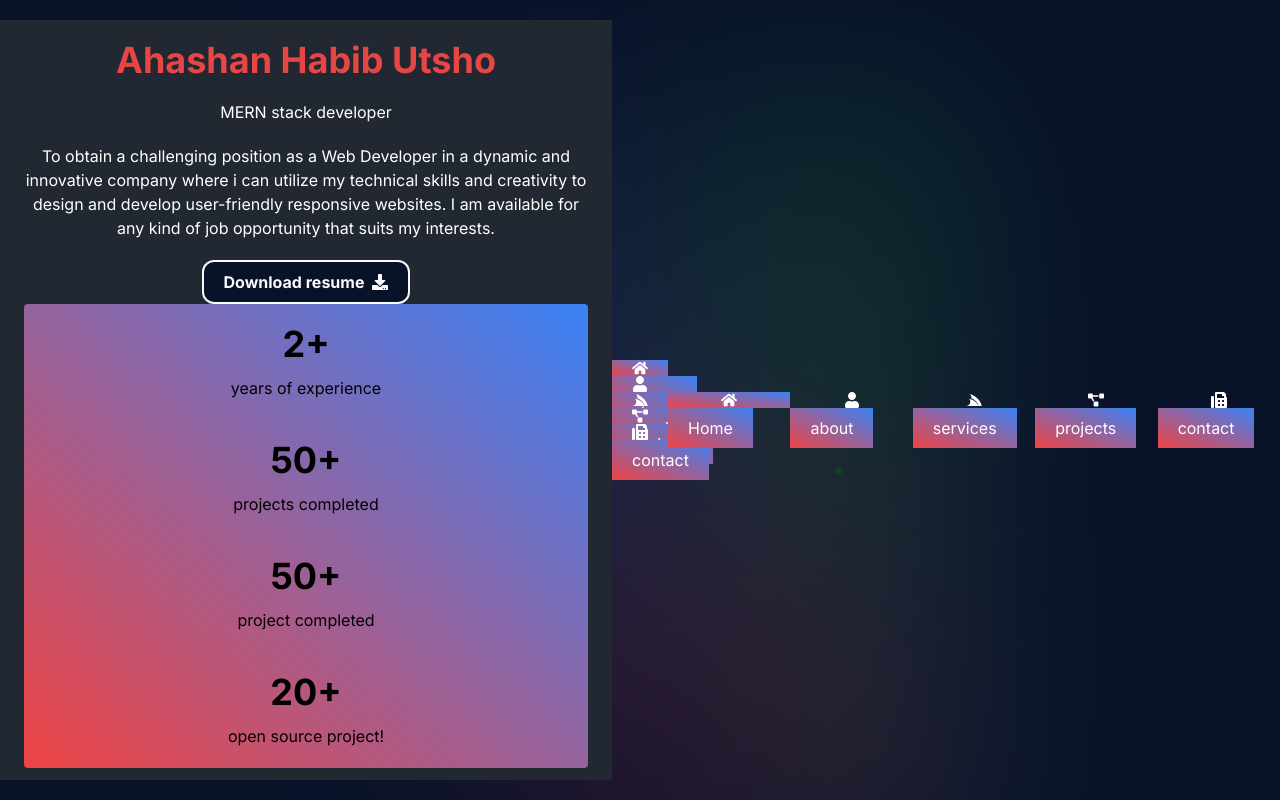
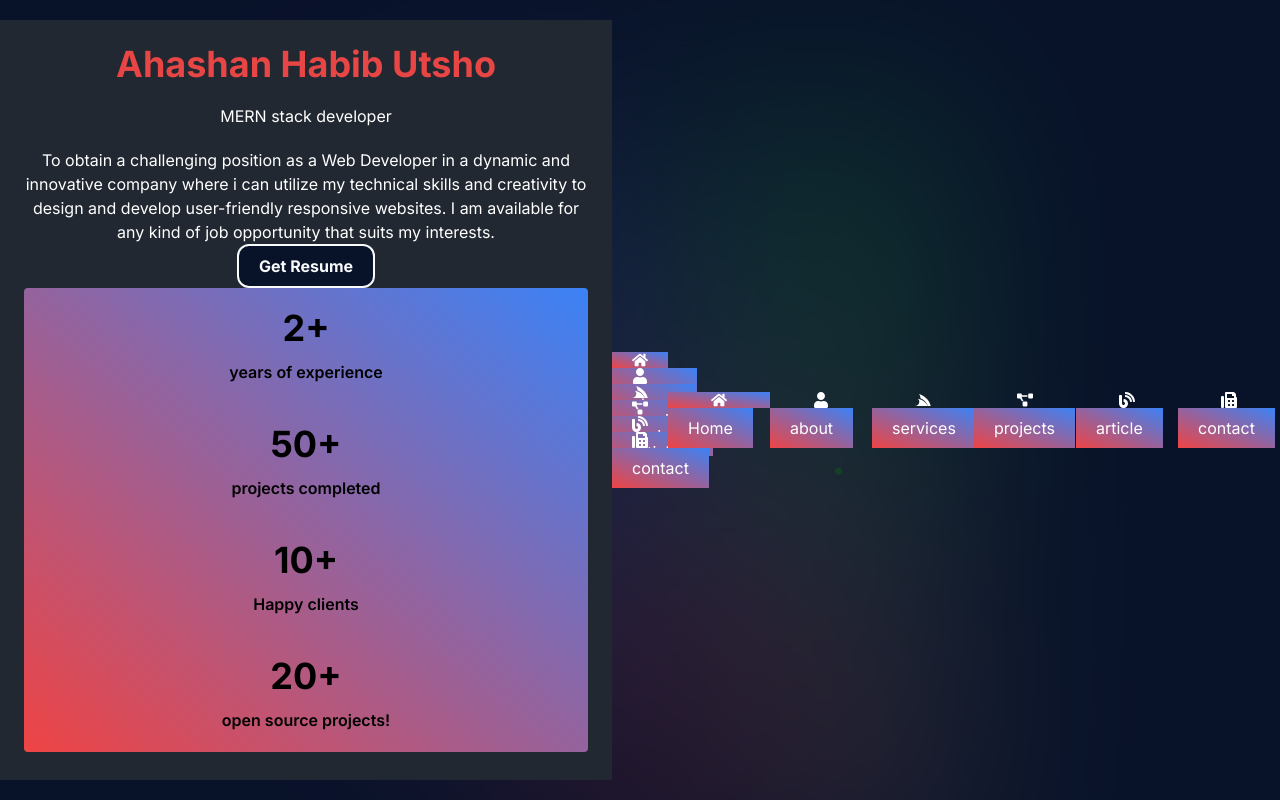
Before and after one commit to habib-utsho/utshofolio-next, a Next.js app: page / in a window 1280 px wide. Built offline with nearby package versions, Linux system fonts and the light colour scheme.

Commit message:
refactor

```diff
--- a/src/Components/HelpingCompo/DesktopSidebar.js
+++ b/src/Components/HelpingCompo/DesktopSidebar.js
@@ -1,6 +1,6 @@
 import NavLink from '@/Components/HelpingCompo/NavLink';
 import React from 'react';
-import { FaFax, FaHome, FaProjectDiagram, FaServicestack, FaUser, FaVoicemail } from "react-icons/fa";
+import { FaBlog, FaFax, FaHome, FaProjectDiagram, FaServicestack, FaUser, FaVoicemail } from "react-icons/fa";
 
 const DesktopSidebar = () => {
     return (
@@ -9,6 +9,7 @@ const DesktopSidebar = () => {
         <li><NavLink href={'/about'}><FaUser></FaUser></NavLink></li>
         <li><NavLink href={'/services'}><FaServicestack></FaServicestack></NavLink></li>
         <li><NavLink href={'/projects'}><FaProjectDiagram></FaProjectDiagram></NavLink></li>
+        <li><NavLink href={'/article'}><FaBlog></FaBlog></NavLink></li>
         <li><NavLink href={'/contact'}><FaFax></FaFax> </NavLink></li>
     </ul>
     );
--- a/src/Components/HelpingCompo/MobileMenu.js
+++ b/src/Components/HelpingCompo/MobileMenu.js
@@ -1,6 +1,6 @@
 import NavLink from '@/Components/HelpingCompo/NavLink';
 import React from 'react';
-import { FaFax, FaHome, FaProjectDiagram, FaServicestack, FaUser, FaVoicemail } from "react-icons/fa";
+import { FaBlog, FaFax, FaHome, FaProjectDiagram, FaServicestack, FaUser, FaVoicemail } from "react-icons/fa";
 
 const MobileMenu = () => {
     return (
@@ -10,6 +10,7 @@ const MobileMenu = () => {
                 <li className='flex-1'><NavLink href={'/about'}><FaUser></FaUser></NavLink></li>
                 <li className='flex-1'><NavLink href={'/services'}><FaServicestack></FaServicestack></NavLink></li>
                 <li className='flex-1'><NavLink href={'/projects'}><FaProjectDiagram></FaProjectDiagram></NavLink></li>
+                <li className='flex-1'><NavLink href={'/article'}><FaBlog></FaBlog> </NavLink></li>
                 <li className='flex-1'><NavLink href={'/contact'}><FaFax></FaFax> </NavLink></li>
             </ul>
         </div>
--- a/src/Components/Homepage/Hoempage.jsx
+++ b/src/Components/Homepage/Hoempage.jsx
@@ -1,10 +1,10 @@
 'use client'
 import Image from 'next/image';
 import React from 'react';
-import { FaDownload } from 'react-icons/fa';
 import utsho from '/public/assets/img/utsho.jpg'
 import loveCursor from '/public/assets/img/loveCursor.png'
 import CountUp from 'react-countup';
+import Link from 'next/link';
 
 
 const Hoempage = () => {
@@ -17,11 +17,11 @@ const Hoempage = () => {
                 </figure>
                 <h2 className='my-title my-clr-one'>Ahashan Habib Utsho</h2>
                 <h3> MERN stack developer </h3>
-                <p className='px-8 md:px-22'>To obtain a challenging position as a Web Developer in a dynamic and innovative
+                <p className='px-8 md:px-22 mb-4'>To obtain a challenging position as a Web Developer in a dynamic and innovative
                     company where i can utilize my technical skills and creativity to design and develop
                     user-friendly responsive websites. I am available for any kind of job opportunity that
                     suits my interests.</p>
-                <button className='my-btn-one'>Download resume <FaDownload></FaDownload></button>
+                <Link href={'https://drive.google.com/file/d/1LE_UNmr0u0spqej3QxYeNkNXtryQBo8f/view?usp=drive_link'} target='_blank' className='inline-block'><button className='my-btn-one'>Get Resume </button></Link>
             </div>
 
 
@@ -32,9 +32,8 @@ const Hoempage = () => {
                             start={0}
                             end={2}
                             duration={2}
-                            separator=" "
                         />+</h2>
-                        <p>years of experience</p>
+                        <p className='font-semibold'>years of experience</p>
                     </div>
                 </div>
                 <div className='p-7'>
@@ -43,15 +42,18 @@ const Hoempage = () => {
                             start={0}
                             end={50}
                             duration={2}
-                            separator=" "
                         />+</h2>
-                        <p>projects completed</p>
+                        <p className='font-semibold'>projects completed</p>
                     </div>
                 </div>
                 <div className='p-7'>
                     <div className='p-5 space-y-3 md:border-r'>
-                        <h2 className='my-title'>50+</h2>
-                        <p>project completed</p>
+                        <h2 className='my-title'><CountUp
+                            start={0}
+                            end={10}
+                            duration={2}
+                        />+</h2>
+                        <p className='font-semibold'>Happy clients</p>
                     </div>
                 </div>
                 <div className='p-7'>
@@ -60,9 +62,8 @@ const Hoempage = () => {
                             start={0}
                             end={20}
                             duration={2}
-                            separator=" "
                         />+</h2>
-                        <p>open source project!</p>
+                        <p className='font-semibold'>open source projects!</p>
                     </div>
                 </div>
             </div>
--- /dev/null
+++ b/src/app/(with-sidebar)/article/page.js
@@ -0,0 +1,13 @@
+import React from 'react';
+import comingSoon from '/public/assets/img/coming-soon.jpg'
+
+const page = () => {
+    return (
+        <div className='h-screen md:h-full bg-cover bg-center relative md:animate-pulse' style={{ backgroundImage: `url(${comingSoon.src})` }}>
+            <span className='absolute left-2 top-2 py-2 px-6 rounded bg-opacity-10 bg-slate-50 text-slate-300 font-bold animate-pulse'>Article</span>
+
+        </div>
+    );
+};
+
+export default page;
```
Also changed, not shown: src/app/(with-sidebar)/projects/page.js (+13 -7 lines), public/assets/img/coming-soon.jpg (added).
